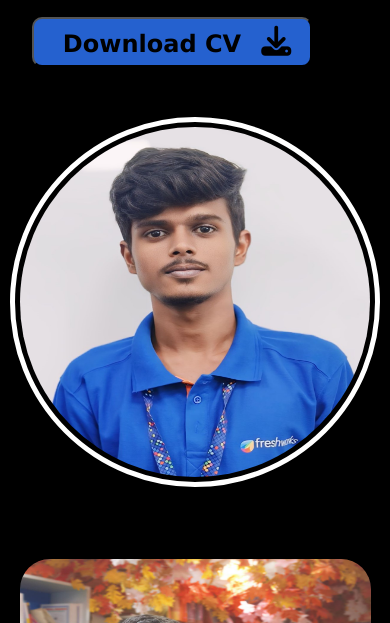
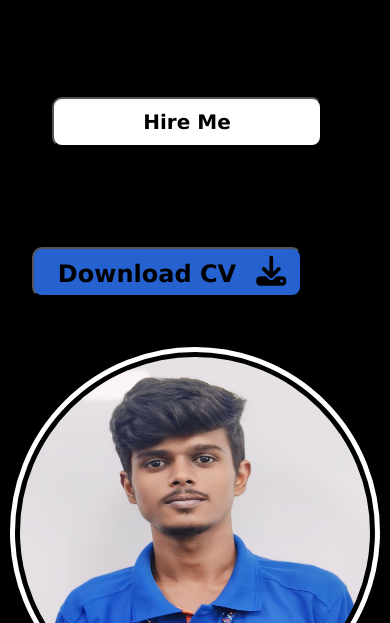
Before and after one commit to Madasamy123/Madasamy123.github.io, a plain HTML site: page index.html in a window 390 px wide. Shown: the part 221-844 px from the top of the page. Drawn offline with Linux system fonts and the light colour scheme.

Commit message:
add button

```diff
--- a/css/style.css
+++ b/css/style.css
@@ -74,6 +74,11 @@ a:hover{
     font-weight: bolder;
 
 }
+.home_button{
+   display: flex;
+  justify-content: space-between;
+
+}
 
 button{
     margin-top: 100px;
@@ -85,7 +90,7 @@ button{
 }
 button a{
     color: black;
-    font-size: x-large;
+    font-size: 24px;
     font-weight: bolder;
 }
 
@@ -93,8 +98,16 @@ button i::before {
     font-size: 30px;
     margin-right: 10px;
 
+}
+.hireme_button{
+    background-color: white;
+    margin-left: 20px;
+    font-size: 20px;
+    font-weight: bolder;
 
 }
+
+
 
 .image_1 img {
     width: 450px;
@@ -179,7 +192,7 @@ flex-direction: row;
 
 .skills-image p {
     font-size: 25px;
-    margin: 80px;
+    margin: 60px;
     font-weight: bolder;
 }
 
@@ -188,7 +201,7 @@ flex-direction: row;
 
     justify-content: space-around;
     text-align: center;
-    margin-top: 50px;
+    margin-top: 100px;
 
 }
 
@@ -221,6 +234,7 @@ flex-direction: row;
 }
 
 .contact-heading{
+    margin-top: 200px;
     text-align: center;
     font-size: 60px;
     padding: 100px;
@@ -293,7 +307,7 @@ footer{
 
 @media screen and (max-width:800px){
     .container{
-        height: 90vh;
+        height: 110vh;
     }
     header{
         width: 400px;
@@ -332,6 +346,11 @@ footer{
     .main-text>button{
         margin-top: 20px;
         width: 280px;
+    }
+    .home_button{
+        display: flex;
+        flex-wrap: wrap;
+
     }
     .image_1{
         width:390px;
--- a/index.html
+++ b/index.html
@@ -6,11 +6,12 @@
     <meta charset="UTF-8">
     <meta name="viewport" content="width=device-width, initial-scale=1.0">
     <title>Madasamy_portfolio</title>
-</head>
-<link rel="stylesheet" href="./css/style.css">
-<link rel="stylesheet" href="https://cdnjs.cloudflare.com/ajax/libs/font-awesome/6.6.0/css/all.min.css"
+    <link rel="stylesheet" href="./css/style.css">
+     <link rel="stylesheet" href="https://cdnjs.cloudflare.com/ajax/libs/font-awesome/6.6.0/css/all.min.css"
     integrity="sha512-Kc323vGBEqzTmouAECnVceyQqyqdsSiqLQISBL29aUW4U/M7pSPA/gEUZQqv1cwx4OnYxTxve5UMg5GT6L4JJg=="
     crossorigin="anonymous" referrerpolicy="no-referrer" />
+</head>
+
 
 
 <body>
@@ -37,10 +38,13 @@
             <div class="main-text">
                 <h1>MADASAMY</h1>
                 <p>Developer</p>
+            <div class="home_button">
 
+                <button class="hireme_button">Hire Me</button>
                 <button><a href="./Assests/images/Madasamy_Resume.pdf" download="Madasamy_Resume.pdf">Download CV</a><i class="fa-solid fa-download" ></i></button>
+            </div>
+            </div>
 
-            </div>
 
 
             <div class="image_1">
```
